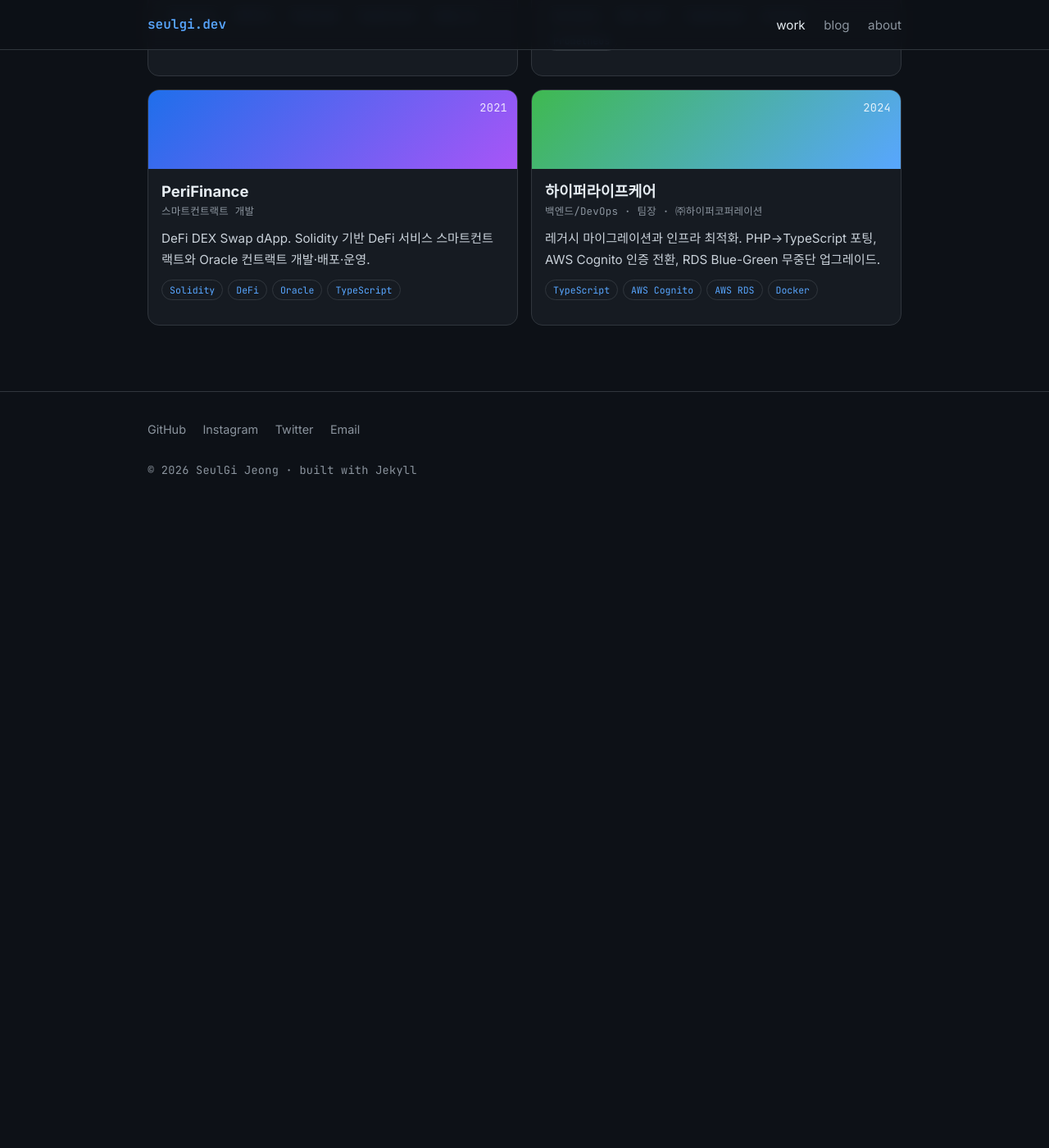
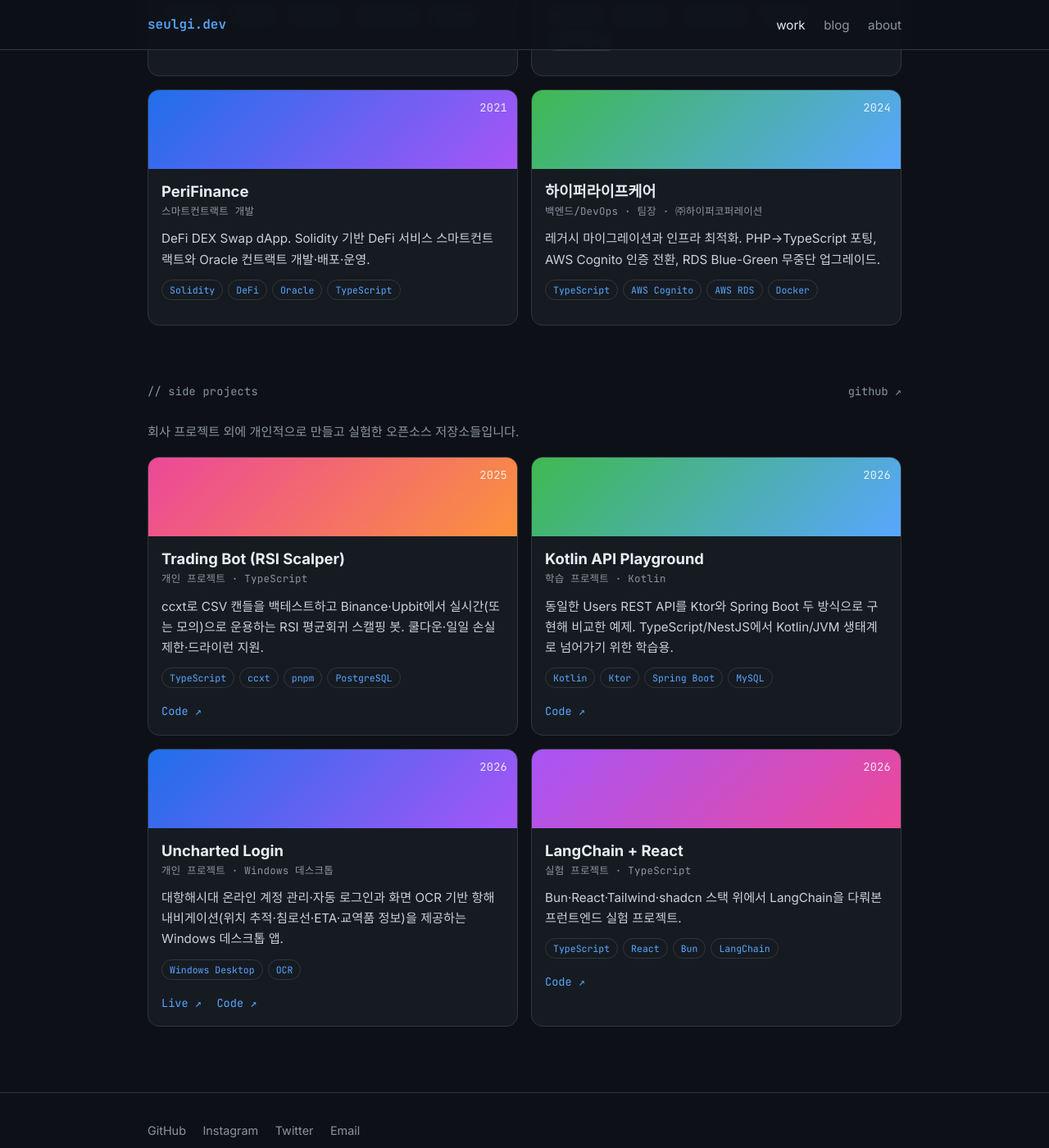
Before and after one commit to Enitsed/Enitsed.github.io, a Jekyll site: the page built from work/index.html, in a window 1280 px wide and 1400 px high, scrolled down 833 px. Shown: the whole window at 82% size. Built offline with Jekyll 4.4.1, drawn with Linux system fonts in a browser that asks for light colours; before the commit the page ends 1463 px from its top, so only the background shows below that.

Commit message:
feat: /work에 GitHub 사이드 프로젝트 섹션 추가 (trading bot, kotlin, uncharted login, langchain)

```diff
--- /dev/null
+++ b/_data/side_projects.yml
@@ -0,0 +1,33 @@
+# 개인/사이드 프로젝트 — GitHub(github.com/Enitsed) 공개 저장소 기반. README 내용으로 작성.
+- title: Trading Bot (RSI Scalper)
+  role: 개인 프로젝트 · TypeScript
+  description: ccxt로 CSV 캔들을 백테스트하고 Binance·Upbit에서 실시간(또는 모의)으로 운용하는 RSI 평균회귀 스캘핑 봇. 쿨다운·일일 손실 제한·드라이런 지원.
+  tech: [TypeScript, ccxt, pnpm, PostgreSQL]
+  repo: https://github.com/Enitsed/trading-bot-for-fun
+  gradient: pink-orange
+  year: 2025
+
+- title: Kotlin API Playground
+  role: 학습 프로젝트 · Kotlin
+  description: 동일한 Users REST API를 Ktor와 Spring Boot 두 방식으로 구현해 비교한 예제. TypeScript/NestJS에서 Kotlin/JVM 생태계로 넘어가기 위한 학습용.
+  tech: [Kotlin, Ktor, Spring Boot, MySQL]
+  repo: https://github.com/Enitsed/kotlin-playground
+  gradient: green-blue
+  year: 2026
+
+- title: Uncharted Login
+  role: 개인 프로젝트 · Windows 데스크톱
+  description: 대항해시대 온라인 계정 관리·자동 로그인과 화면 OCR 기반 항해 내비게이션(위치 추적·침로선·ETA·교역품 정보)을 제공하는 Windows 데스크톱 앱.
+  tech: [Windows Desktop, OCR]
+  repo: https://github.com/Enitsed/dho-login-releases
+  link: https://github.com/Enitsed/dho-login-releases/releases/latest
+  gradient: blue-purple
+  year: 2026
+
+- title: LangChain + React
+  role: 실험 프로젝트 · TypeScript
+  description: Bun·React·Tailwind·shadcn 스택 위에서 LangChain을 다뤄본 프런트엔드 실험 프로젝트.
+  tech: [TypeScript, React, Bun, LangChain]
+  repo: https://github.com/Enitsed/langchain-with-react
+  gradient: purple-pink
+  year: 2026
--- a/assets/css/_components.scss
+++ b/assets/css/_components.scss
@@ -31,6 +31,7 @@
 .section-head { display: flex; align-items: baseline; justify-content: space-between; margin-bottom: 18px; }
 .section-head a { font-family: $mono; font-size: 0.85rem; color: $muted; }
 .section-head a:hover { color: $blue; text-decoration: none; }
+.section-note { color: $muted; margin: -6px 0 18px; font-size: 0.95rem; }
 
 // ── 히어로 ──
 .hero { padding: 72px 0 40px; position: relative; overflow: hidden; }
--- a/work/index.html
+++ b/work/index.html
@@ -12,3 +12,16 @@ description: 정슬기의 프로젝트 모음 — 백엔드, DevOps, 스마트
     {% endfor %}
   </div>
 </div>
+
+<div class="section">
+  <div class="section-head">
+    <p class="mono-label">// side projects</p>
+    <a href="https://github.com/Enitsed" target="_blank" rel="noopener">github ↗</a>
+  </div>
+  <p class="section-note">회사 프로젝트 외에 개인적으로 만들고 실험한 오픈소스 저장소들입니다.</p>
+  <div class="grid grid-2">
+    {% for p in site.data.side_projects %}
+      {% include project-card.html project=p %}
+    {% endfor %}
+  </div>
+</div>
```
